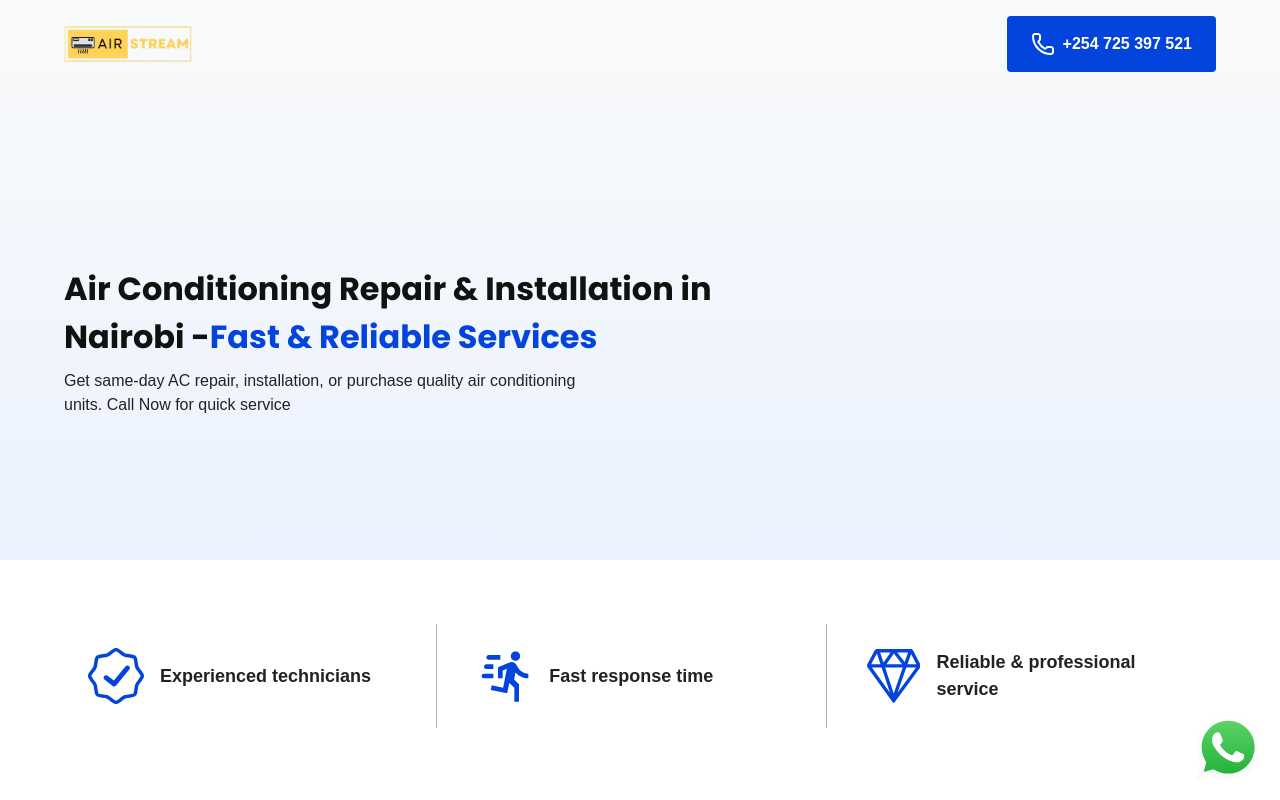
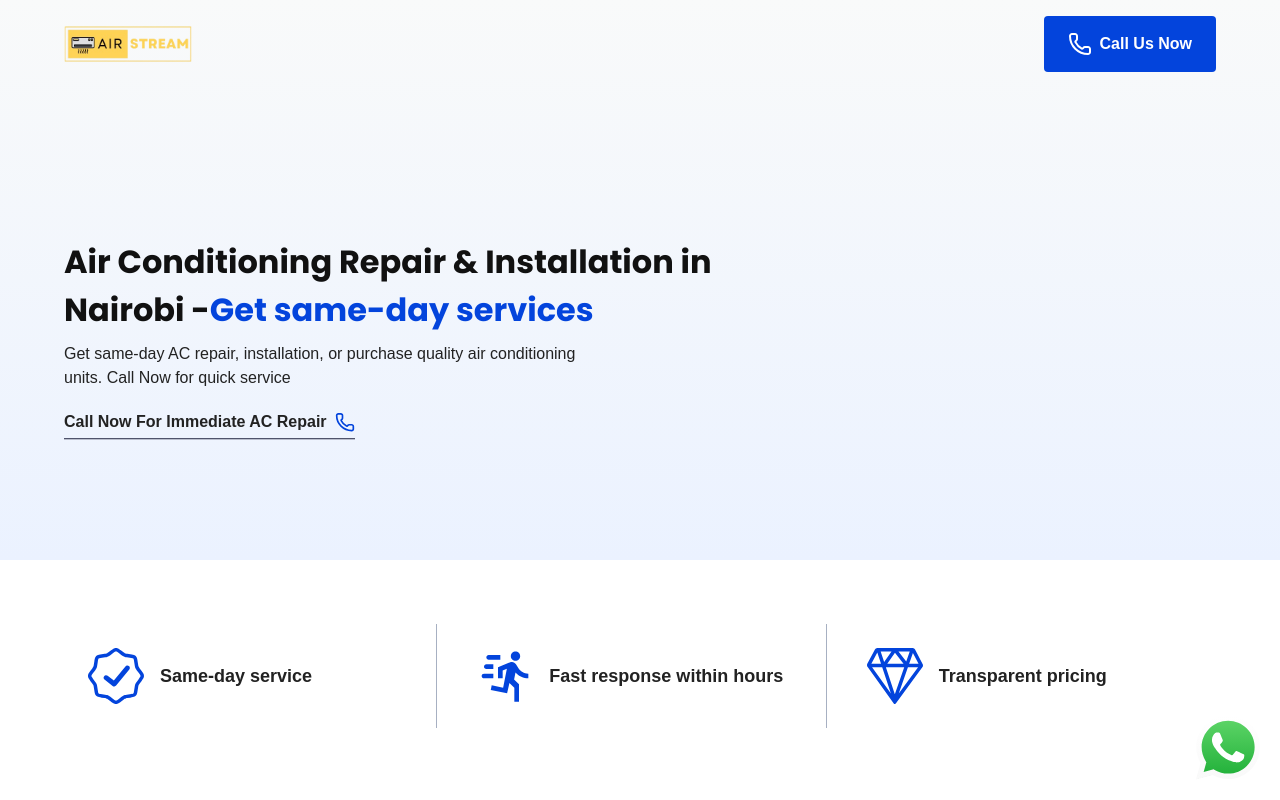
Before and after one commit to alphy1027/air-stream, a Next.js app: page /ac-repair-nairobi in a window 1280 px wide. Shown: the top 800 px of the page. Built offline with nearby package versions, Linux system fonts and the light colour scheme; no server answers; a web font is replaced by a local one.

Commit message:
added sections in the lead gen page

```diff
--- /dev/null
+++ b/src/app/(leads)/ac-repair-nairobi/components/LeadPhoneIcon.tsx
@@ -0,0 +1,13 @@
+export default function LeadPhoneIcon() {
+  return (
+    <svg width="20" height="20" viewBox="0 0 24 24" fill="none" xmlns="http://www.w3.org/2000/svg">
+      <path
+        d="M13.832 16.568C14.0385 16.6628 14.2712 16.6845 14.4917 16.6294C14.7122 16.5744 14.9073 16.4458 15.045 16.265L15.4 15.8C15.5863 15.5516 15.8279 15.35 16.1056 15.2111C16.3833 15.0723 16.6895 15 17 15H20C20.5304 15 21.0391 15.2107 21.4142 15.5858C21.7893 15.9609 22 16.4696 22 17V20C22 20.5304 21.7893 21.0391 21.4142 21.4142C21.0391 21.7893 20.5304 22 20 22C15.2261 22 10.6477 20.1036 7.27208 16.7279C3.89642 13.3523 2 8.7739 2 4C2 3.46957 2.21071 2.96086 2.58579 2.58579C2.96086 2.21071 3.46957 2 4 2H7C7.53043 2 8.03914 2.21071 8.41421 2.58579C8.78929 2.96086 9 3.46957 9 4V7C9 7.31049 8.92771 7.61672 8.78885 7.89443C8.65 8.17214 8.44839 8.41371 8.2 8.6L7.732 8.951C7.54842 9.09118 7.41902 9.29059 7.36579 9.51535C7.31256 9.74012 7.33878 9.97638 7.44 10.184C8.80668 12.9599 11.0544 15.2048 13.832 16.568Z"
+        /* className="stroke-foreground-accent-btn" */
+        strokeWidth="2"
+        strokeLinecap="round"
+        strokeLinejoin="round"
+      />
+    </svg>
+  );
+}
--- a/src/app/(leads)/ac-repair-nairobi/page.tsx
+++ b/src/app/(leads)/ac-repair-nairobi/page.tsx
@@ -2,6 +2,7 @@ import LeadActionCall from "./sections/LeadActionCall";
 import LeadHero from "./sections/LeadHero";
 import LeadServices from "./sections/LeadServices";
 import LeadTrackPoints from "./sections/LeadTrackPoints";
+import TestimonialSection from "@/app/(main)/home/sections/TestimonialSection";
 
 export default function page() {
   return (
@@ -9,6 +10,7 @@ export default function page() {
       <LeadHero />
       <LeadTrackPoints />
       <LeadServices />
+      <TestimonialSection />
       <LeadActionCall />
     </div>
   );
--- a/src/app/(leads)/ac-repair-nairobi/sections/LeadHero.tsx
+++ b/src/app/(leads)/ac-repair-nairobi/sections/LeadHero.tsx
@@ -1,17 +1,28 @@
 import SectionContainer from "@/components/section/SectionContainer";
+import { contact } from "@/content/contact";
+import LeadPhoneIcon from "../components/LeadPhoneIcon";
 
 export default function LeadHero() {
   return (
     <div className="min-h-[65vh] md:min-h-[70vh] flex flex-col items-center justify-center from-neutral to-background bg-linear-to-t">
-      <SectionContainer className="translate-y-1/3">
+      <SectionContainer className="translate-y-1/4">
         <div className="flex flex-col gap-brand-spacing-xs max-w-190">
           <h1 className="text-foreground-heading">
             Air Conditioning Repair & Installation in Nairobi -
-            <span className="text-primary">Fast & Reliable Services</span>
+            <span className="text-primary">Get same-day services</span>
           </h1>
           <p className="max-w-130">
             Get same-day AC repair, installation, or purchase quality air conditioning units. Call Now for quick service
           </p>
+          <a
+            href={`tel:${contact.info.phone1}`}
+            target="_blank"
+            rel="noopener noreferrer"
+            className="hover:scale-105 mt-2 duration-300 ease-in font-semibold flex items-center gap-2 stroke-primary py-1 w-fit border-b border-secondary"
+          >
+            Call Now For Immediate AC Repair
+            <LeadPhoneIcon />
+          </a>
         </div>
       </SectionContainer>
     </div>
--- a/src/app/(leads)/ac-repair-nairobi/sections/LeadTrackPoints.tsx
+++ b/src/app/(leads)/ac-repair-nairobi/sections/LeadTrackPoints.tsx
@@ -7,9 +7,9 @@ import LeadPremiumIcon from "../icons/LeadPremiumIcon";
 export default function LeadTrackPoints() {
   return (
     <SectionContainer className="grid lg:gap-brand-spacing-sm grid-cols-1 md:grid-cols-3 divide-foreground-borders divide-y md:divide-y-0 md:divide-x">
-      <LeadTrackPointCard icon={LeadCertifiedIcon}>Experienced technicians</LeadTrackPointCard>
-      <LeadTrackPointCard icon={LeadFastIcon}>Fast response time</LeadTrackPointCard>
-      <LeadTrackPointCard icon={LeadPremiumIcon}>Reliable & professional service</LeadTrackPointCard>
+      <LeadTrackPointCard icon={LeadCertifiedIcon}>Same-day service</LeadTrackPointCard>
+      <LeadTrackPointCard icon={LeadFastIcon}>Fast response within hours</LeadTrackPointCard>
+      <LeadTrackPointCard icon={LeadPremiumIcon}>Transparent pricing</LeadTrackPointCard>
     </SectionContainer>
   );
 }
--- a/src/app/(main)/home/components/HeroContent.tsx
+++ b/src/app/(main)/home/components/HeroContent.tsx
@@ -4,7 +4,7 @@ import Text from "@/components/UI-primitives/text/Text";
 
 export default function HeroContent() {
   return (
-    <div className="card max-w-[760px]">
+    <div className="card max-w-190">
       <h1 className="font-secondary text-brand-white font-bold">
         Reliable Air Conditioning, Ventilation & Refrigeration Services in Kenya
       </h1>
@@ -12,9 +12,9 @@ export default function HeroContent() {
         From installation to maintenance, Air stream delivers reliable air conditioning and refrigeration solutions
         designed for comfort, efficiency, and lasting performance.
       </Text>
-      <div className="flex flex-wrap gap-brand-spacing-xs md:gap-brand-spacing-lg lg:gap-brand-spacing-x justify-center md:justify-start">
+      <div className="flex flex-wrap gap-brand-spacing-xs sm:gap-brand-spacing-lg lg:gap-brand-spacing-x justify-center sm:justify-start">
         <RequestServiceDialog />
-        <LinkButton href="/services" noIcon className="text-brand-white">
+        <LinkButton variant="secondary" href="/services" noIcon className="text-brand-white w-full sm:w-fit">
           Our Services
         </LinkButton>
       </div>
--- a/src/app/(main)/home/components/TestimonialCarousel.tsx
+++ b/src/app/(main)/home/components/TestimonialCarousel.tsx
@@ -4,7 +4,7 @@ import TestimonialCard from "./TestimonialCard";
 
 export default function TestimonialCarousel() {
   return (
-    <Carousel className="w-fit max-w-[720px] flex flex-col gap-brand-spacing-sm">
+    <Carousel className="w-fit max-w-180 flex flex-col gap-brand-spacing-sm">
       <CarouselContent className="h-fit w-fit">
         {reviews.map((review) => (
           <CarouselItem key={review.name} className="basis-full w-fit shrink-0 h-fit">
--- a/src/components/UI-primitives/button/CallButton.tsx
+++ b/src/components/UI-primitives/button/CallButton.tsx
@@ -13,7 +13,7 @@ export default function CallButton({ phone, className }: { phone: string; classN
       )}
     >
       <CtaPhoneIcon />
-      {phone}
+      Call Us Now
     </a>
   );
 }
--- a/src/components/dialog/RequestServiceDialog.tsx
+++ b/src/components/dialog/RequestServiceDialog.tsx
@@ -18,11 +18,11 @@ export default function RequestServiceDialog({ defaultService = "" }: { defaultS
   return (
     <Dialog>
       <DialogTrigger asChild>
-        <Button className={`${!defaultService ? "w-full md:w-fit" : "w-full"}`}>Request service</Button>
+        <Button className={`${!defaultService ? "w-full sm:w-fit" : "w-full"}`}>Request service</Button>
       </DialogTrigger>
       <DialogContent
         showCloseButton={false}
-        className="sm:max-w-[600px] p-brand-spacing sm:p-brand-spacing-lg flex flex-col gap-y-brand-spacing"
+        className="sm:max-w-150 p-brand-spacing sm:p-brand-spacing-lg flex flex-col gap-y-brand-spacing"
       >
         <DialogHeader className="flex-row items-start justify-between">
           <div className="flex flex-col gap-2">
```
